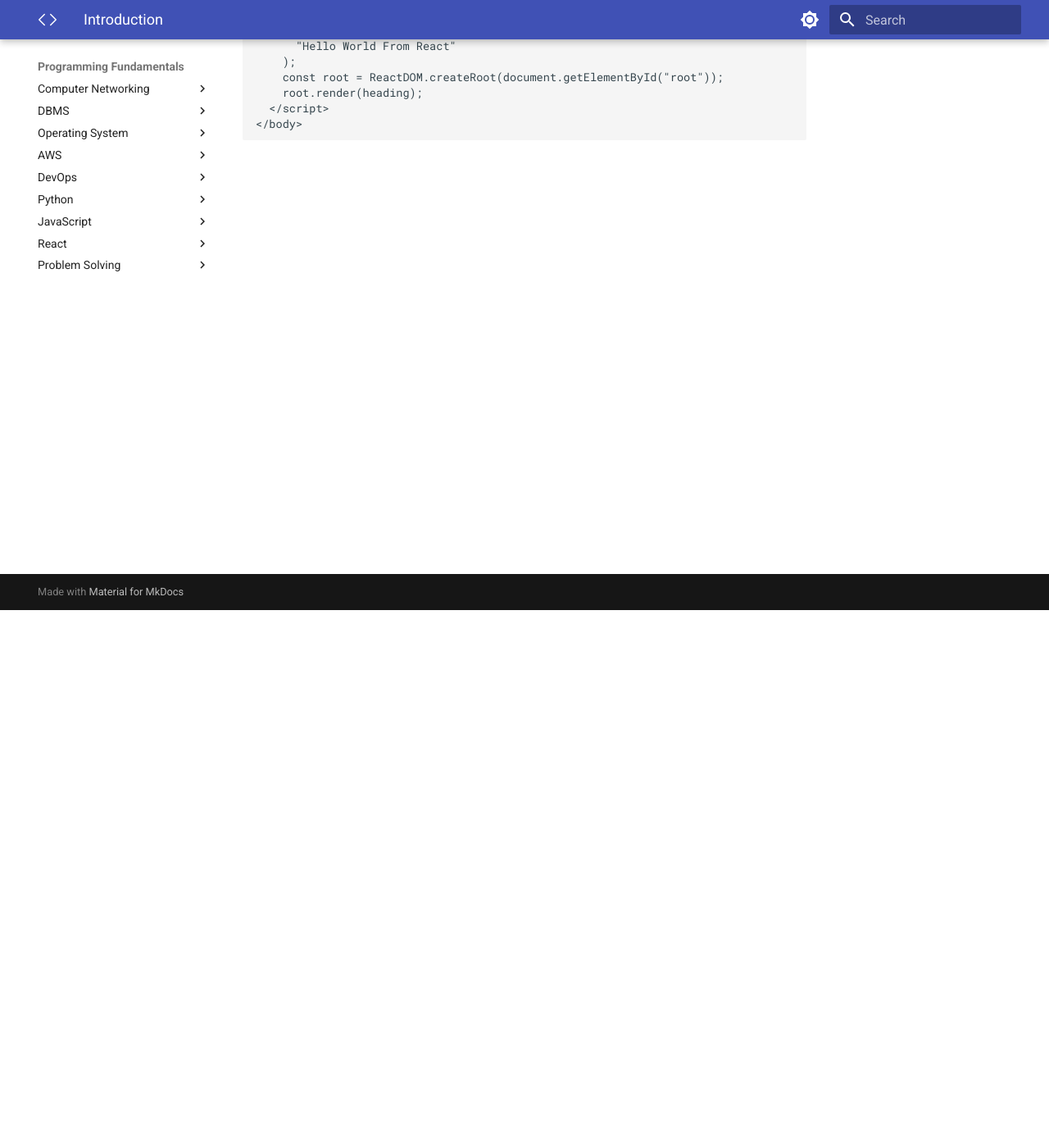
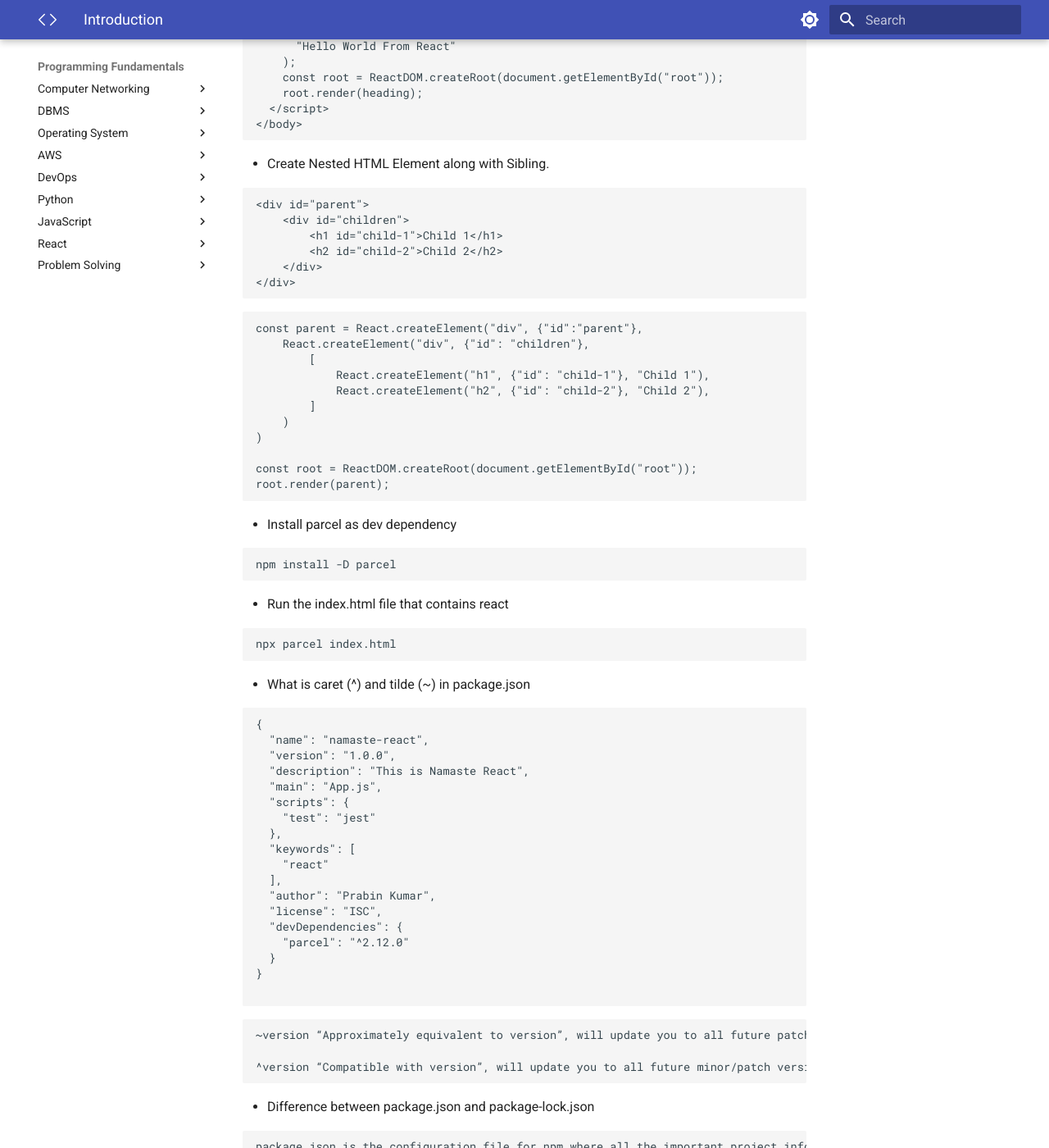
Before and after one commit to Prabin-Kumar-Baniya-NP/Programming-Fundamentals, an MkDocs documentation site: the page built from docs/React/01.Introduction.md, in a window 1280 px wide and 1400 px high, scrolled down 656 px. Shown: the whole window at 82% size. Built offline with MkDocs 1.6.1 and Material for MkDocs 9.7.7, drawn with Linux system fonts in a browser that asks for light colours; some of the changed text lies outside the part shown.

Commit message:
Added React notes

````diff
--- a/docs/React/01.Introduction.md
+++ b/docs/React/01.Introduction.md
@@ -29,3 +29,124 @@
   </script>
 </body>
 ```
+
+- Create Nested HTML Element along with Sibling.
+
+```html
+<div id="parent">
+    <div id="children">
+        <h1 id="child-1">Child 1</h1>
+        <h2 id="child-2">Child 2</h2>
+    </div>
+</div>
+```
+```js
+const parent = React.createElement("div", {"id":"parent"},
+    React.createElement("div", {"id": "children"},
+        [
+            React.createElement("h1", {"id": "child-1"}, "Child 1"),
+            React.createElement("h2", {"id": "child-2"}, "Child 2"),
+        ]
+    )
+)
+
+const root = ReactDOM.createRoot(document.getElementById("root"));
+root.render(parent);
+```
+
+- Install parcel as dev dependency
+```
+npm install -D parcel
+```
+
+- Run the index.html file that contains react
+```
+npx parcel index.html
+```
+
+- What is caret (^) and tilde (~) in package.json
+```
+{
+  "name": "namaste-react",
+  "version": "1.0.0",
+  "description": "This is Namaste React",
+  "main": "App.js",
+  "scripts": {
+    "test": "jest"
+  },
+  "keywords": [
+    "react"
+  ],
+  "author": "Prabin Kumar",
+  "license": "ISC",
+  "devDependencies": {
+    "parcel": "^2.12.0"
+  }
+}
+
+```
+```
+~version “Approximately equivalent to version”, will update you to all future patch versions, without incrementing the minor version. ~1.2.3 will use releases from 1.2.3 to <1.3.0.
+
+^version “Compatible with version”, will update you to all future minor/patch versions, without incrementing the major version. ^1.2.3 will use releases from 1.2.3 to <2.0.0.
+```
+
+- Difference between package.json and package-lock.json
+
+```
+package.json is the configuration file for npm where all the important project information along with its depenedency are written over there. Dependency might be in the form of caret (^) or tilde (~).
+
+package-lock.json is also the configuration file but it contains exact version number of all the packages and modules that are installed by the npm.
+```
+
+- What is transitive dependency ?
+
+```
+In node, one package can have dependency over another package. That another package can have dependency over other dependency. So, there is a series of dependency from one package to another which is called transitive dependency.
+```
+
+- Running React app using Parcel
+```
+npx parcel index.html
+
+We are using parcel for
+- Dev Building
+- Local Server
+- Hot Module Replacement
+- Caching - Faster Build
+- Image Optimization
+- Minification
+- Bundling
+- Compressing
+- Consistent Hashing
+- Differential Bundling - support older browsers
+- Diagnostic
+- Error Handling
+- Tree Shaking - for removing unused code when bundling multiple JavaScript files into single files
+
+For production build, use this command and remove main: "App.js" from the package.json due to conflict in main file
+npx parcel build index.html
+```
+
+- The difference between npm and npx is that npm installs our packages but npx is used to execute the package.
+
+
+- Dev / Prod Build
+```
+Dev Build: npx parcel index.html
+Prod Build: npx parcel build index.html
+```
+
+- Create script for dev and prod
+```
+In package.json
+
+"scripts": {
+    "start": "parcel index.html",
+    "build": "parcel build index.html"
+  },
+```
+
+- React.createElement creates an object and when this object is rendered on to the DOM, it becomes HTML element.
+
+- JSX is not HTML in Javascript, But JSX is HTML-like syntax.
````
